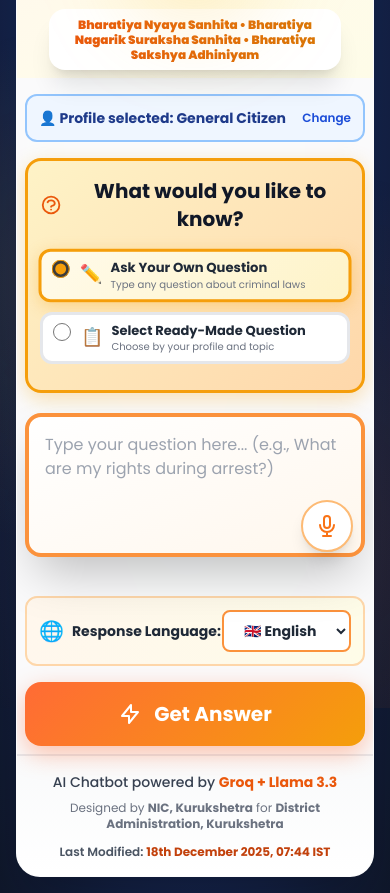
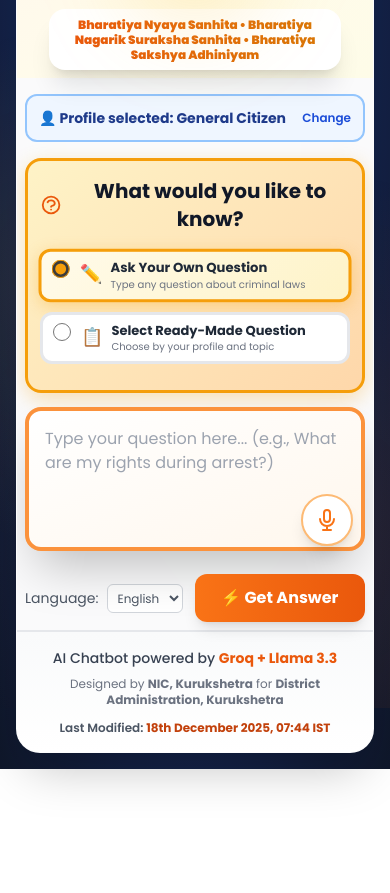
Before and after one commit to vksinglakkr/NyayaMitra, a plain HTML site: page index.html in a window 390 px wide. Shown: the part 136-1029 px from the top of the page. After the commit the page ends 905 px from the top, so only its background shows below. Drawn offline with nearby package versions, Linux system fonts and the light colour scheme.

Commit message:
Update index.html

```diff
--- a/index.html
+++ b/index.html
@@ -518,7 +518,59 @@
     gap: 6px;
   }
 }
-
+@media (max-width: 640px) {
+  #languageSelect {
+    padding: 6px 10px;
+    font-size: 12px;
+    border-width: 1.5px;
+  }
+
+  .language-container {
+    padding: 10px;
+  }
+}
+    @media (max-width: 640px) {
+  .query-type-selector {
+    margin-bottom: 12px;
+  }
+
+  #topicSection {
+    margin-bottom: 10px;
+  }
+}
+@media (max-width: 640px) {
+  .step-badge {
+    font-size: 11px;
+    padding: 4px 8px;
+  }
+}
+@media (max-width: 640px) {
+  #languageSelect {
+    font-size: 12px;
+    padding: 4px 6px;
+  }
+}
+/* FINAL GAP FIX – MOBILE ONLY */
+@media (max-width: 640px) {
+
+  .query-type-selector {
+    margin-bottom: 10px !important;
+  }
+
+  #customQuestionDiv {
+    margin-top: 14px;
+    margin-bottom: 4px;
+  }
+
+  .btn-primary {
+    padding: 14px 28px;
+  }
+
+  #submitBtn {
+    margin-top: 0 !important;
+    bottom: 6px;
+  }
+}
 
   </style>
 </head>
@@ -556,7 +608,6 @@
           <label class="block text-base font-bold text-gray-800 mb-3 flex items-center gap-2">
             <span class="bg-blue-600 text-white rounded-full w-7 h-7 flex items-center justify-center text-sm font-bold">👤</span>
             Who are you?
-            <span class="text-xs font-normal text-gray-600">(Default: General Citizen - Change if needed)</span>
           </label>
 
           <div class="grid grid-cols-2 md:grid-cols-4 gap-2">
@@ -704,33 +755,28 @@
         </div>
 
 <!-- Language Selection - Before Submit Button -->
-        <div class="mb-4 fade-in">
-          <div class="flex items-center justify-between bg-gradient-to-r from-orange-50 to-yellow-50 p-3 rounded-xl border-2 border-orange-200">
-            <label class="text-sm font-bold text-gray-800 flex items-center gap-2">
-              <span class="text-xl">🌐</span>
-              Response Language:
-            </label>
+<!-- Language + Submit (Inline Utility Bar) -->
+<div class="flex items-center justify-between gap-3 mt-4">
+
+  <div class="flex items-center gap-2 text-sm text-gray-600">
+    <span>Language:</span>
     <select id="languageSelect"
-                    class="px-4 py-2 border-2 border-orange-400 rounded-lg bg-white text-sm font-bold text-gray-800 focus:border-orange-500 focus:ring-2 focus:ring-orange-200 transition cursor-pointer hover:bg-orange-50">
-              <option value="english">🇬🇧 English</option>
-              <option value="hindi">🇮🇳 हिंदी</option>
-              <option value="punjabi">🇮🇳 ਪੰਜਾਬੀ</option>
+            class="px-2 py-1 border border-gray-300 rounded-md text-sm bg-white focus:border-orange-400 focus:ring-1 focus:ring-orange-200">
+      <option value="english">English</option>
+      <option value="hindi">हिंदी</option>
+      <option value="punjabi">ਪੰਜਾਬੀ</option>
     </select>
   </div>
-        </div>
-
-        <button
-          id="submitBtn"
-          class="w-full btn-primary flex items-center justify-center gap-3 text-xl fade-in"
-        >
-          <svg class="w-6 h-6" fill="none" stroke="currentColor" viewBox="0 0 24 24">
-            <path stroke-linecap="round" stroke-linejoin="round" stroke-width="2" d="M13 10V3L4 14h7v7l9-11h-7z"/>
-          </svg>
-          Get Answer
+
+  <button id="submitBtn"
+          class="flex-1 bg-gradient-to-r from-orange-500 to-orange-600
+                 text-white font-bold py-3 rounded-xl shadow-lg
+                 hover:from-orange-600 hover:to-orange-700 transition">
+    ⚡ Get Answer
   </button>
 
 </div>
-
+      </div>
     </div>
 
     <div class="border-t-2 border-gray-200 px-6 py-4 text-center bg-gradient-to-b from-gray-50 to-white">
```
Lines whose indentation alone changed are shown as unchanged.
